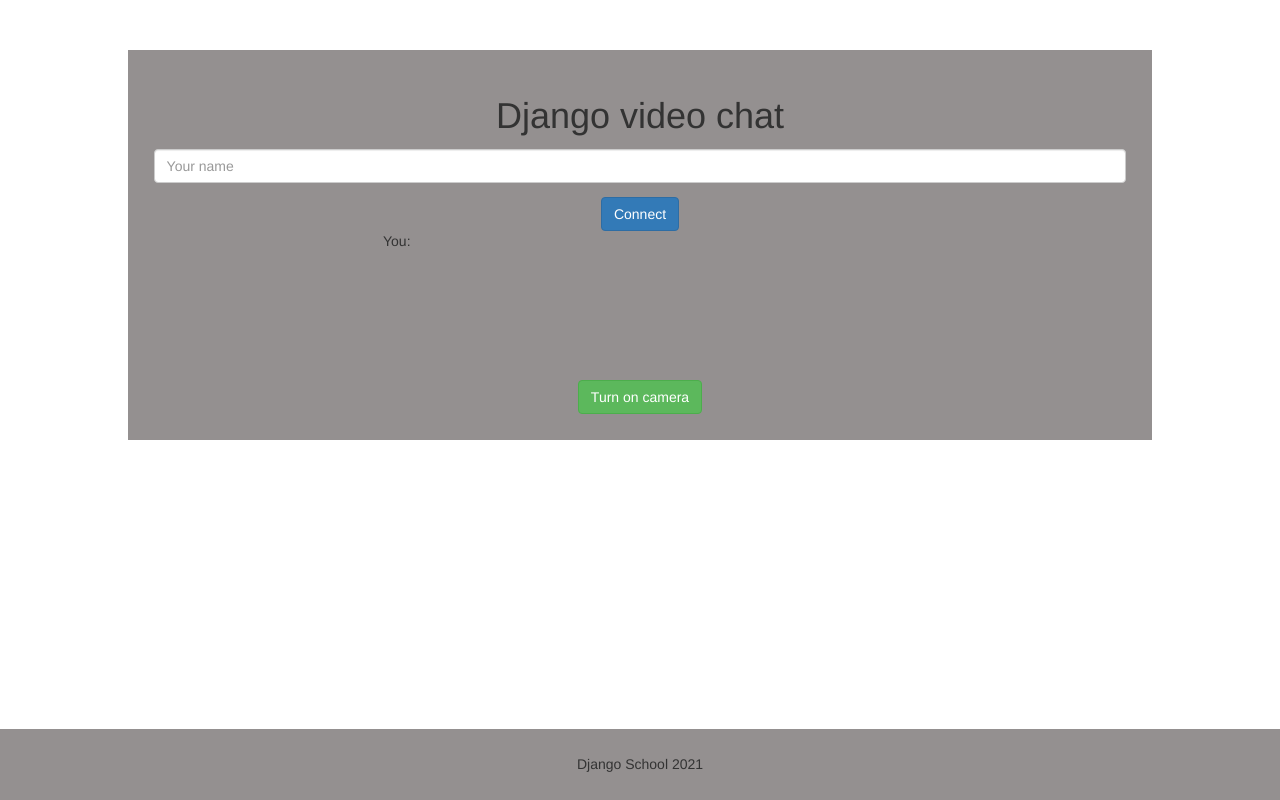
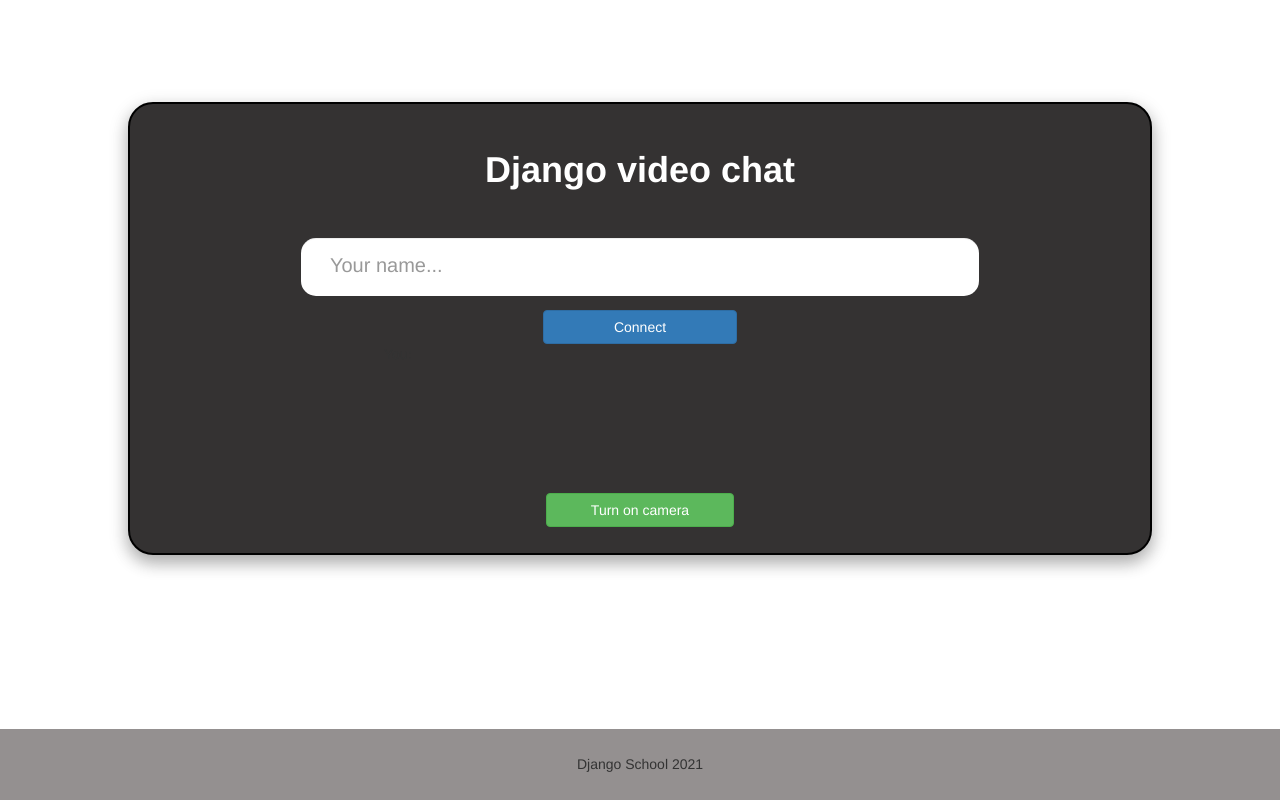
Before and after one commit to IslombekOrifov/videochat-platform, a Django app: page / in a window 1280 px wide. Run offline with Django 3.2, Linux system fonts and the light colour scheme; some libraries are stand-ins or nearby versions.

Commit message:
some changes

```diff
--- a/static/style.css
+++ b/static/style.css
@@ -1,21 +1,53 @@
+
 .container {
-    background: rgb(148, 144, 144);
-    margin: 50px auto;
+    background: rgb(52, 50, 50);
+    margin: 8% auto;
     max-width: 80%;
     text-align: center;
     padding: 2%;
+    border: 2px solid black;
+    border-radius: 25px;
+    box-shadow: 0 8px 16px 0 rgba(0,0,0,0.2), 0 6px 20px 0 rgba(0,0,0,0.19);
 }
 
+h1{
+    color: white;
+    font-weight: bold;
+    padding-bottom: 4%;
+}
+
+#username {
+    width: 70%;
+    margin: auto;
+    padding: 3%;
+    border: black;
+    border-radius: 15px;
+}
+#username:hover{
+    box-shadow: 0 8px 16px 0 rgba(4, 4, 4, 0.2), 0 6px 20px 0 rgba(255, 254, 254, 0.19);
+
+}
+#username::placeholder{
+    font-size: 20px;
+    margin: auto;
+    align-items: center;
+}
 button {
     margin: 1em;
+    width: 20%;
+    border: 1px solid white;
+    border-radius: 10px;
+    padding: 10%;
+
 }
 
-input {
-    margin-top: 1em;
-}
+
 
 #btnCreateChat, #acceptDiv, #div_message {
-    display: none
+    display: none;
+    margin: 2% auto;
+    width: 20%;
+
 }
 
 .footer {
--- a/templates/index.html
+++ b/templates/index.html
@@ -9,9 +9,10 @@
 </head>
 
 <body>
+
 <h1>Video chat Django</h1>
 <h3 id="newUser"></h3>
-<input type="text" id="username"/>
+<input type="text" id="username" />
 <button id="connectButton">Connect</button>
 
 <button id="btnCreateChat" style="display: none">Create chat</button>
@@ -21,6 +22,7 @@
   <video autoplay="true" width="200" id="myVideo"></video>
   <button id="getMedia">Turn on camera</button>
 </p>
+
 
 <div>
   <input type="text" id="calleeName"/>
@@ -36,6 +38,8 @@
     <button id="declineButton">Decline</button>
 </div>
 <script src="{% static 'testRTS.js' %}"></script>
+<script src="{% static 'client_rtc.js' %}"></script>
+
 </body>
 
 </html>
--- a/templates/test.html
+++ b/templates/test.html
@@ -14,7 +14,7 @@
   <h1>Django video chat</h1>
 
   <!--WebRTC related code-->
-  <input type="text" id="username" class="form-control" placeholder="Your name"/>
+  <input type="text" id="username" class="form-control" placeholder="Your name..."/>
   <button id="connectButton" type="button" class="btn btn-primary" onclick='connect()'>
     Connect
   </button>
```
